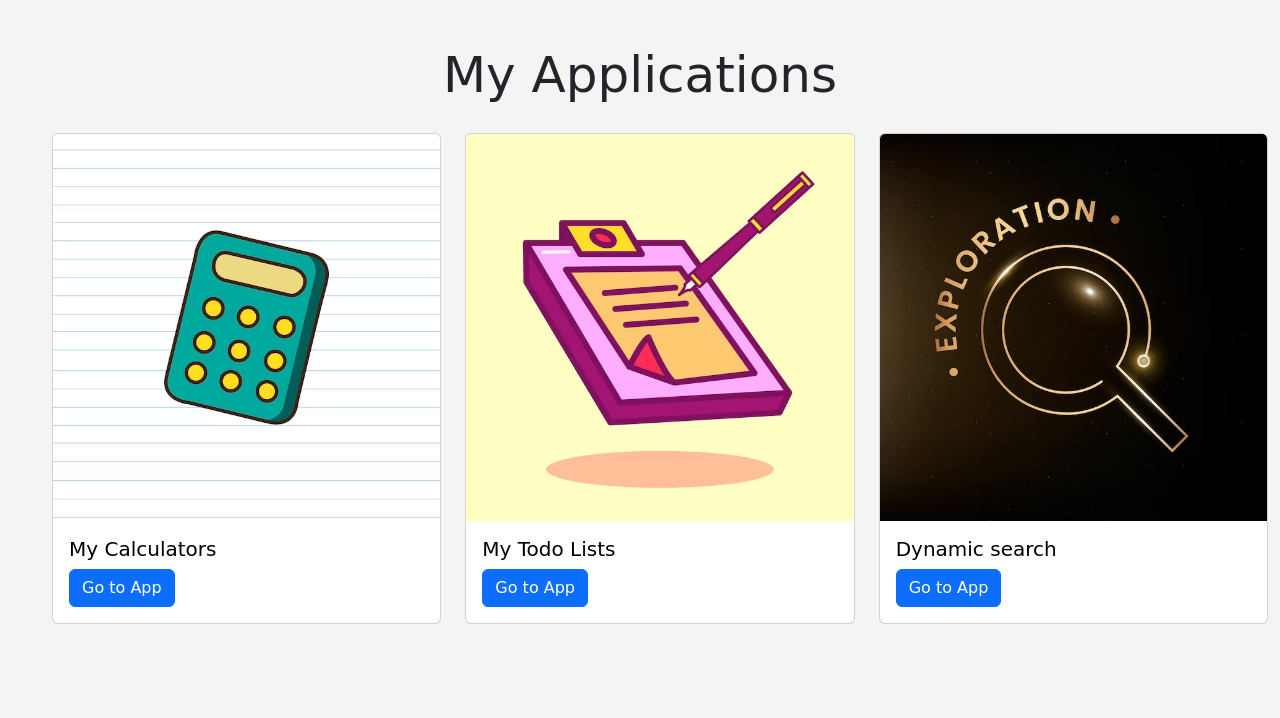
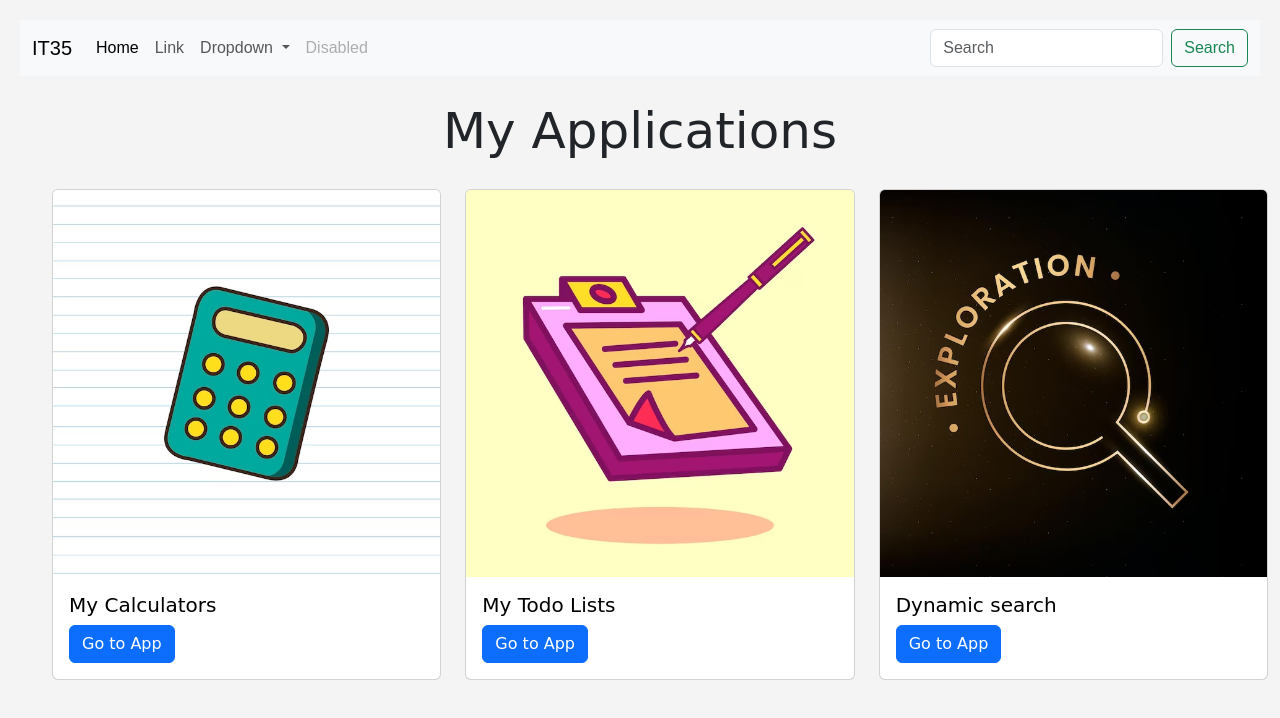
Before and after one commit to KennethLicuanan/LICUANAN-MY-APP, a plain HTML site: page index.html in a window 1280 px wide. Drawn offline with nearby package versions, Linux system fonts and the light colour scheme.

Commit message:
Added navbar on index.html

```diff
--- a/index.html
+++ b/index.html
@@ -24,6 +24,43 @@
         }
     </style>
 </head>
+<nav class="navbar navbar-expand-lg bg-body-tertiary">
+    <div class="container-fluid">
+      <a class="navbar-brand" href="index.html">IT35</a>
+      <button class="navbar-toggler" type="button" data-bs-toggle="collapse" data-bs-target="#navbarSupportedContent" aria-controls="navbarSupportedContent" aria-expanded="false" aria-label="Toggle navigation">
+        <span class="navbar-toggler-icon"></span>
+      </button>
+      <div class="collapse navbar-collapse" id="navbarSupportedContent">
+        <ul class="navbar-nav me-auto mb-2 mb-lg-0">
+          <li class="nav-item">
+            <a class="nav-link active" aria-current="page" href="index.html">Home</a>
+          </li>
+          <li class="nav-item">
+            <a class="nav-link" href="#">Link</a>
+          </li>
+          <li class="nav-item dropdown">
+            <a class="nav-link dropdown-toggle" href="#" role="button" data-bs-toggle="dropdown" aria-expanded="false">
+              Dropdown
+            </a>
+            <ul class="dropdown-menu">
+              <li><a class="dropdown-item" href="#">Action</a></li>
+              <li><a class="dropdown-item" href="#">Another action</a></li>
+              <li><hr class="dropdown-divider"></li>
+              <li><a class="dropdown-item" href="#">Something else here</a></li>
+            </ul>
+          </li>
+          <li class="nav-item">
+            <a class="nav-link disabled" aria-disabled="true">Disabled</a>
+          </li>
+        </ul>
+        <form class="d-flex" role="search">
+          <input class="form-control me-2" type="search" placeholder="Search" aria-label="Search">
+          <button class="btn btn-outline-success" type="submit">Search</button>
+        </form>
+      </div>
+    </div>
+  </nav>
+
 
 <body>
     <h1 class="top">My Applications</h1>
```
